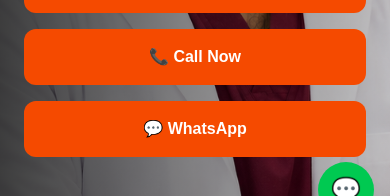
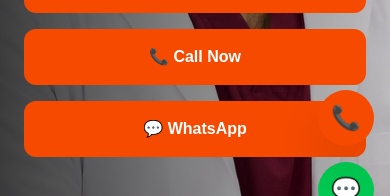
Before and after one commit to ybhuvan7-bit/drbhuvandentalcare, a Next.js app: page / in a window 390 px wide. Shown: the part 602-798 px from the top of the page. Built offline with nearby package versions, Linux system fonts and the light colour scheme.

Commit message:
Improve mobile floating buttons

```diff
--- a/src/app/page.js
+++ b/src/app/page.js
@@ -615,7 +615,7 @@
 
       <a
         href="tel:+918074528763"
-        className="hidden md:flex fixed bottom-24 md:bottom-28 right-4 md:right-6 bg-orange-600 hover:bg-orange-700 text-white w-14 h-14 md:w-16 md:h-16 rounded-full flex items-center justify-center text-2xl md:text-3xl shadow-2xl z-50"
+        className="fixed bottom-24 md:bottom-28 right-4 md:right-6 bg-orange-600 hover:bg-orange-700 text-white w-14 h-14 md:w-16 md:h-16 rounded-full flex items-center justify-center text-2xl md:text-3xl shadow-2xl z-50"
       >
         📞
       </a>
```
